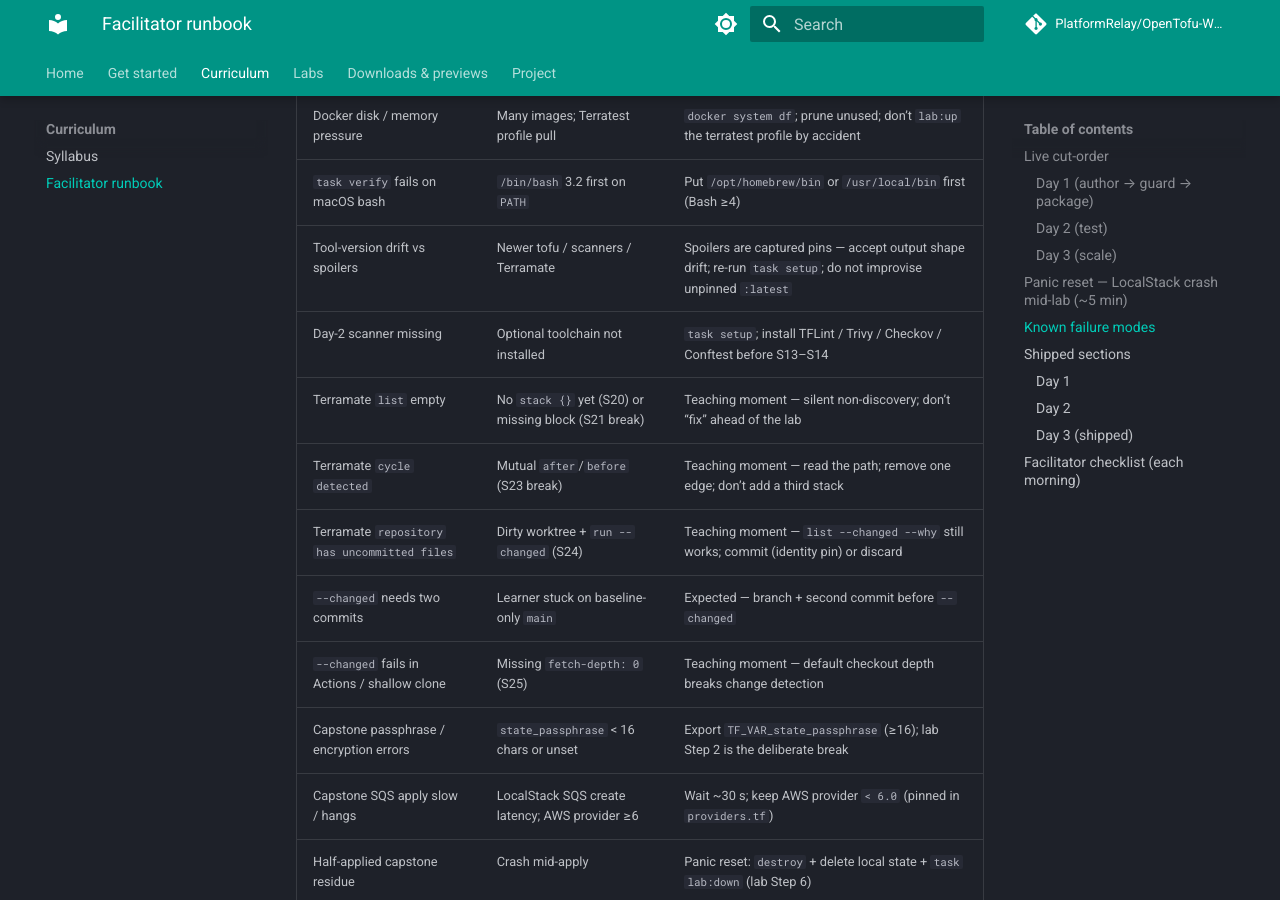
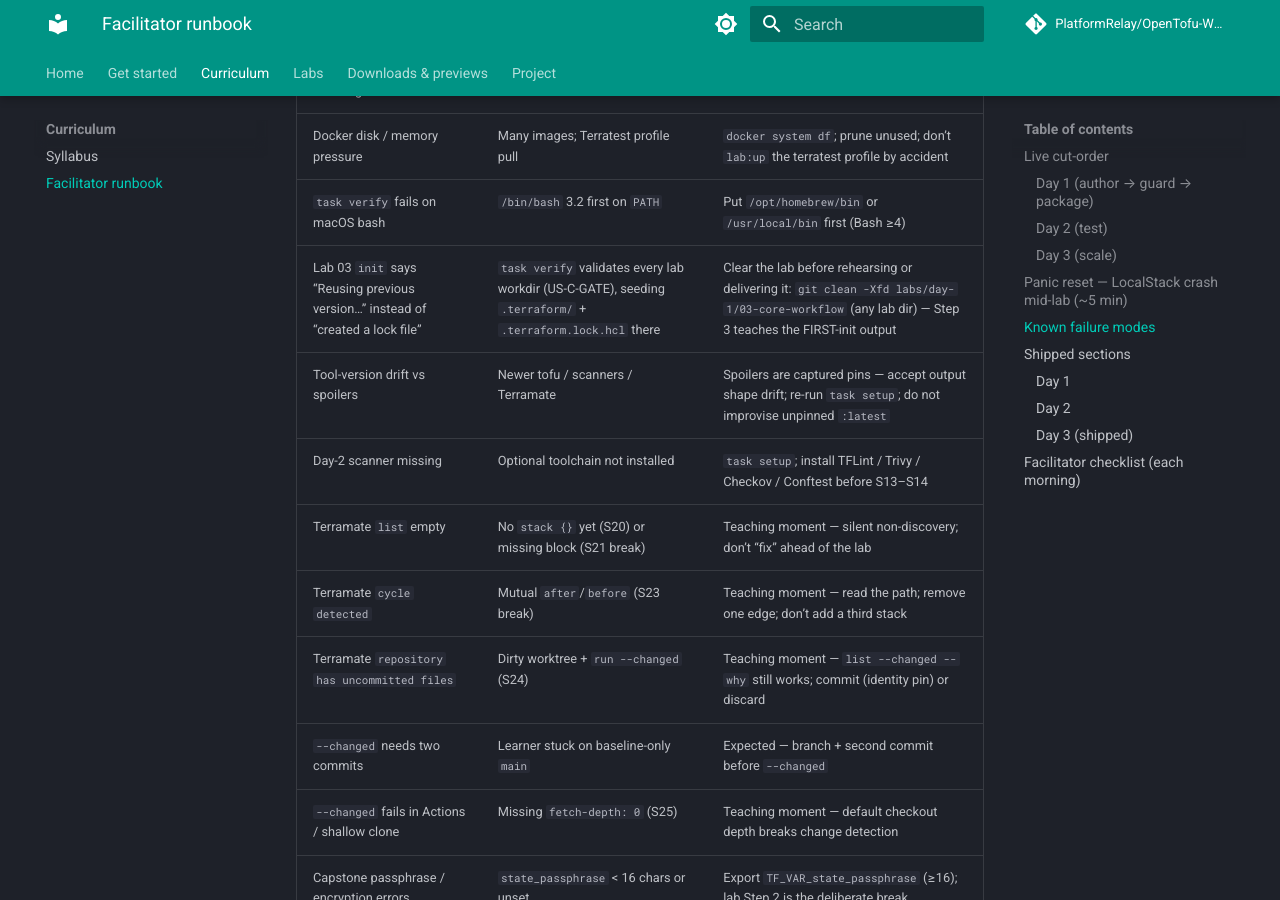
Before and after one commit to PlatformRelay/OpenTofu-Workshop, an MkDocs documentation site: the page built from docs/facilitator-runbook.md, in a window 1280 px wide and 900 px high, scrolled down 3257 px. Built offline with MkDocs 1.6.1 and Material for MkDocs 9.7.7, drawn with Linux system fonts in a browser that asks for light colours; comment, search, counter and statistics services are not loaded.

Commit message:
:memo: docs(runbook): trap for verify seeding provider state into lab workdirs
Review F2. `task verify` now runs `tofu init -backend=false` in 26
learner workdirs, leaving `.terraform/` and `.terraform.lock.hcl`
behind. labs/day-1/03-core-workflow.md:140-166 documents the FIRST-init
console output — "Installing hashicorp/random v3.9.0...", "OpenTofu has
created a lock file .terraform.lock.hcl" — and Step 3 asks the learner
what that file is for. In a checkout where verify has run, the real
output is "Reusing previous version ... from the dependency lock file"
and neither reproduces.

Worth naming the irony: this lane exists because doing the documented
work correctly silenced a real error. The fix must not make documented
lab output stop reproducing in turn.

One row in the known-failure-modes table, pointing at
`git clean -Xfd labs/day-1/03-core-workflow` (verified: removes exactly
.terraform/ and .terraform.lock.hcl). Deliberately not a change to the
gate — the seeding is inherent to validating a lab in place.

Refs: US-C-GATE

```diff
--- a/docs/facilitator-runbook.md
+++ b/docs/facilitator-runbook.md
@@ -110,6 +110,7 @@ nobody hunts for “their” bucket from before the crash. Detail:
 | State / resources “missing” after restart | Expected with `PERSISTENCE=0` | Re-apply from lab step; do not chase old IDs |
 | Docker disk / memory pressure | Many images; Terratest profile pull | `docker system df`; prune unused; don’t `lab:up` the terratest profile by accident |
 | `task verify` fails on macOS bash | `/bin/bash` 3.2 first on `PATH` | Put `/opt/homebrew/bin` or `/usr/local/bin` first (Bash ≥4) |
+| Lab 03 `init` says “Reusing previous version…” instead of “created a lock file” | `task verify` validates every lab workdir (US-C-GATE), seeding `.terraform/` + `.terraform.lock.hcl` there | Clear the lab before rehearsing or delivering it: `git clean -Xfd labs/day-1/03-core-workflow` (any lab dir) — Step 3 teaches the FIRST-init output |
 | Tool-version drift vs spoilers | Newer tofu / scanners / Terramate | Spoilers are captured pins — accept output shape drift; re-run `task setup`; do not improvise unpinned `:latest` |
 | Day-2 scanner missing | Optional toolchain not installed | `task setup`; install TFLint / Trivy / Checkov / Conftest before S13–S14 |
 | Terramate `list` empty | No `stack {}` yet (S20) or missing block (S21 break) | Teaching moment — silent non-discovery; don’t “fix” ahead of the lab |
```
